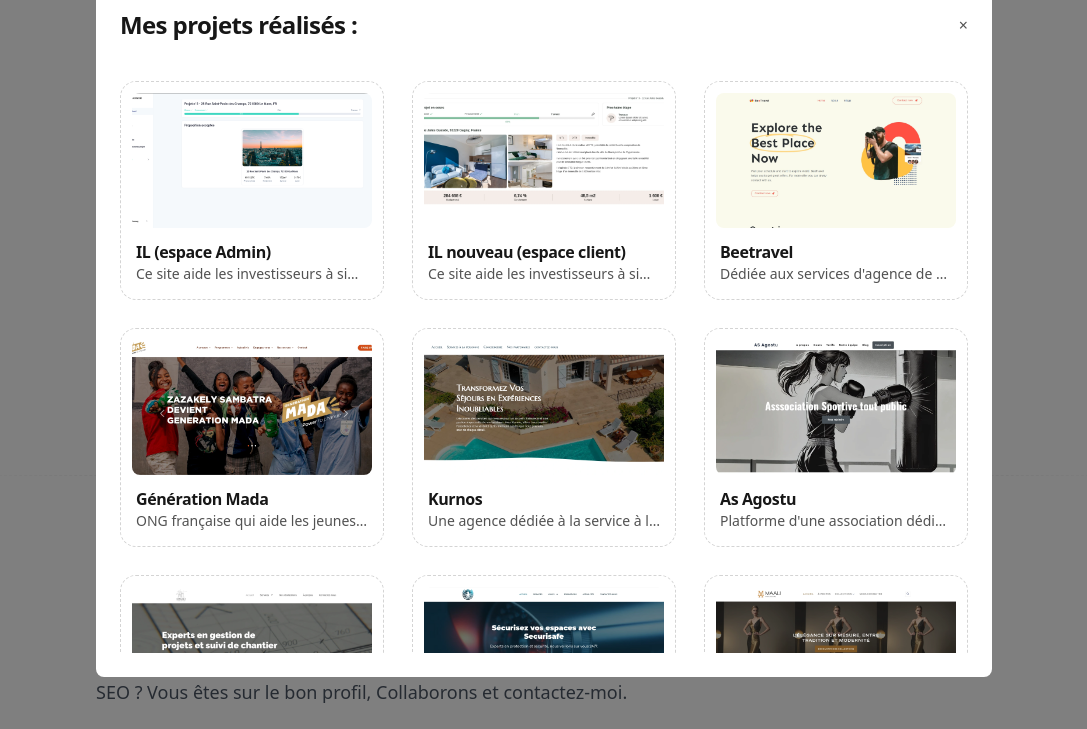
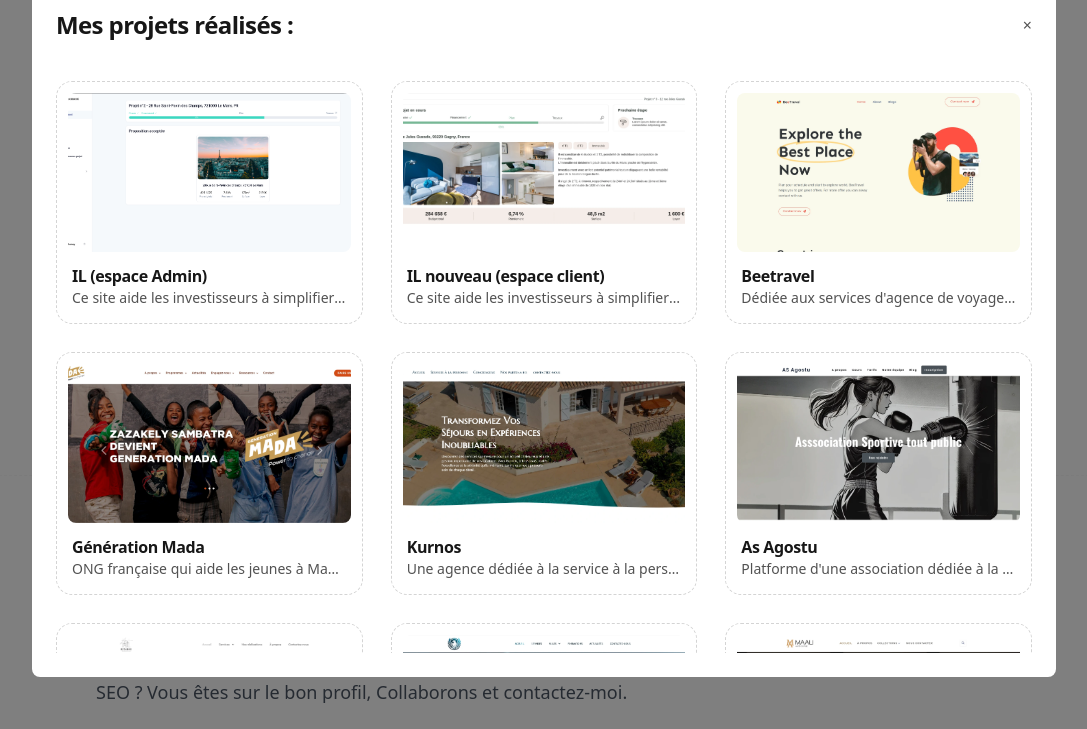
Before and after one commit to codeurMDG/portfolio, an Astro site: page / in a window 1280 px wide. Both pictures are taken after a click on the button "Voir tous mes projets". Shown: the part 2668-3397 px from the top of the page, without its empty margins (96-1183 px from the left). Built offline with nearby package versions, Linux system fonts and the light colour scheme; Astro itself is replaced by a stand-in of ours.

Commit message:
Increase modal width for better project display

```diff
--- a/src/components/home/projects.astro
+++ b/src/components/home/projects.astro
@@ -41,7 +41,7 @@ const remainingProjects = projects.slice(6);
   </div>
 
   <div id="modal" class="fixed h-screen inset-0 z-50 hidden bg-black bg-opacity-50 items-center justify-center">
-    <div class="bg-white dark:bg-neutral-900 p-6 rounded-lg max-w-4xl w-full">
+    <div class="bg-white dark:bg-neutral-900 p-6 rounded-lg max-w-5xl w-full">
         <div class="w-full flex items-center justify-between mb-2">
             <h3 class="text-2xl font-bold leading-10 tracking-tight text-neutral-900 dark:text-neutral-100">Mes projets réalisés : </h3>
             <button id="closeBtnModal" class="text-right text-neutral-600 dark:text-neutral-400">&times;</button>
```
